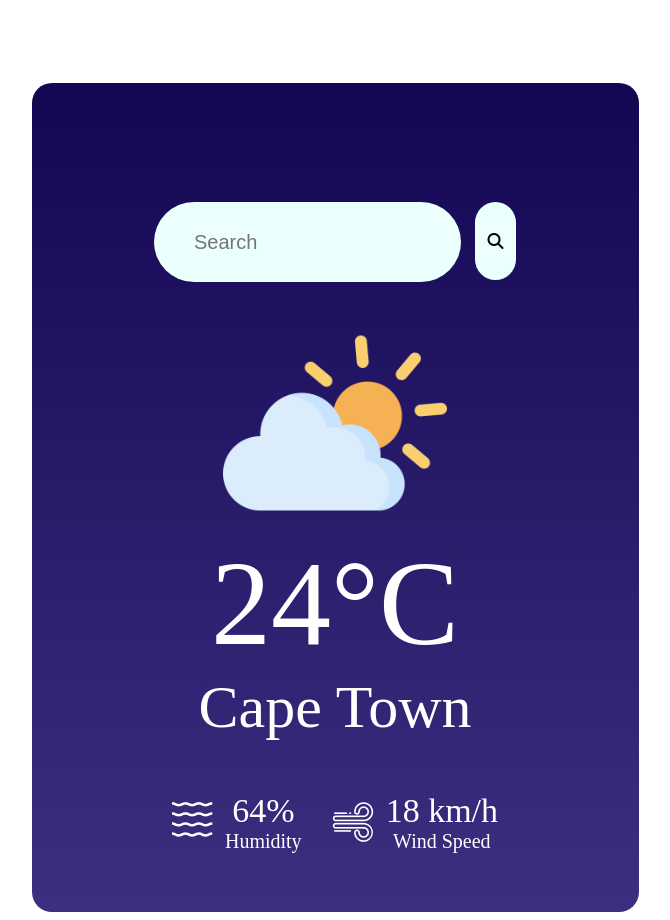
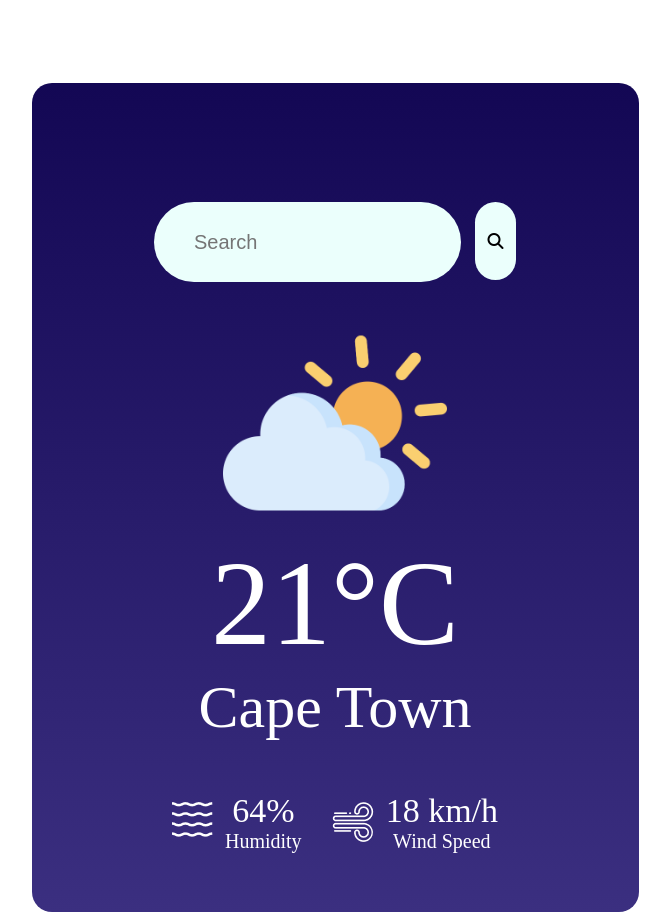
Before and after one commit to kbot-sa/myWeatherApp, a React (Vite) app: page / in a window 1280 px wide. Shown: the whole page, without its empty margins (305-975 px from the left). Built offline with nearby package versions, Linux system fonts and the light colour scheme.

Commit message:
changed temperature

```diff
--- a/src/Components/WeatherApp/WeatherApp.jsx
+++ b/src/Components/WeatherApp/WeatherApp.jsx
@@ -77,7 +77,7 @@ const WeatherApp = () => {
                 <img src={wicon} alt="weather-image-icon" />
             </div>
 
-            <div className="weather-temp">24°C</div>
+            <div className="weather-temp">21°C</div>
             <div className="weather-location">Cape Town</div>
             <div className="data-container">
 
```
